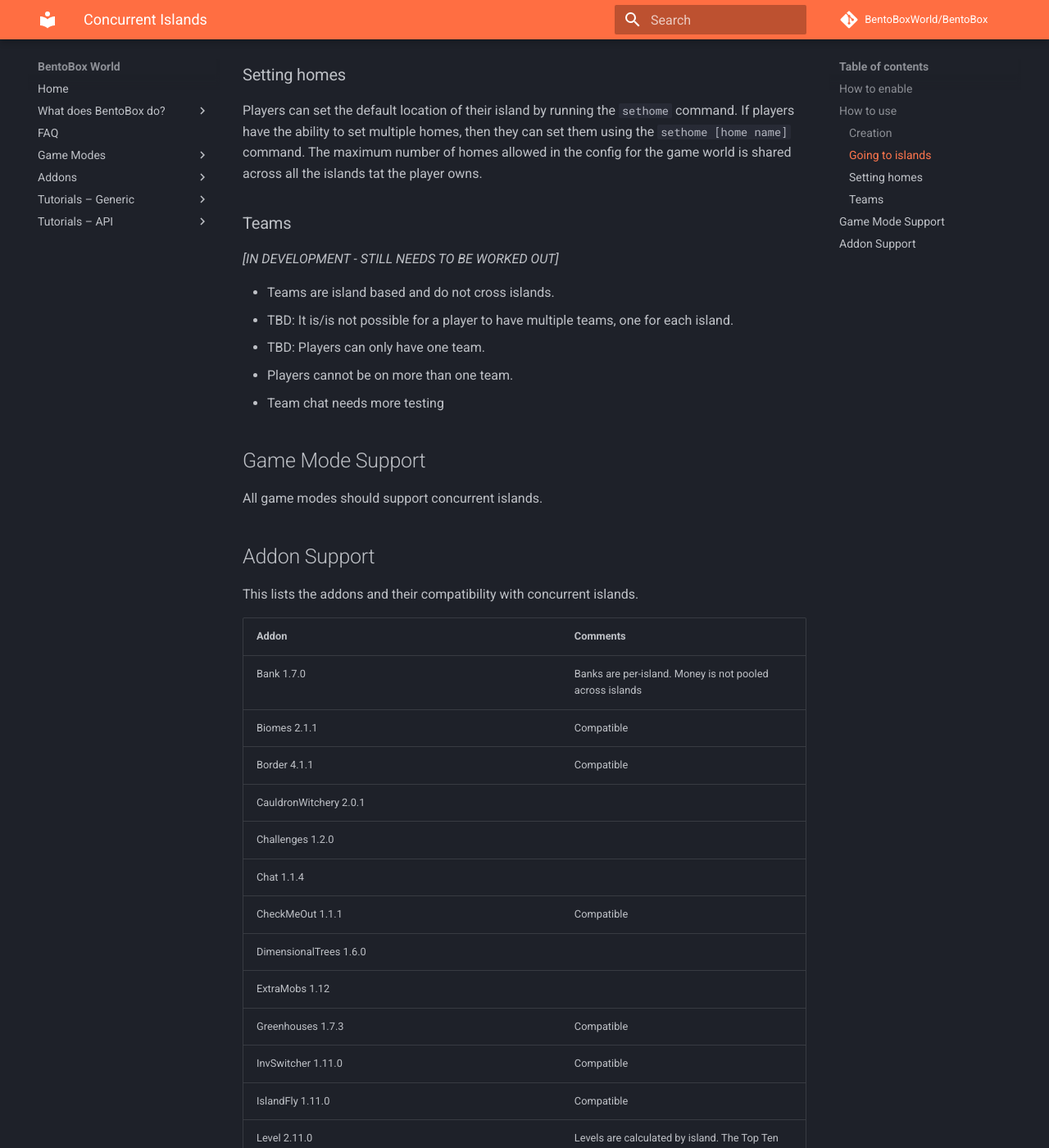
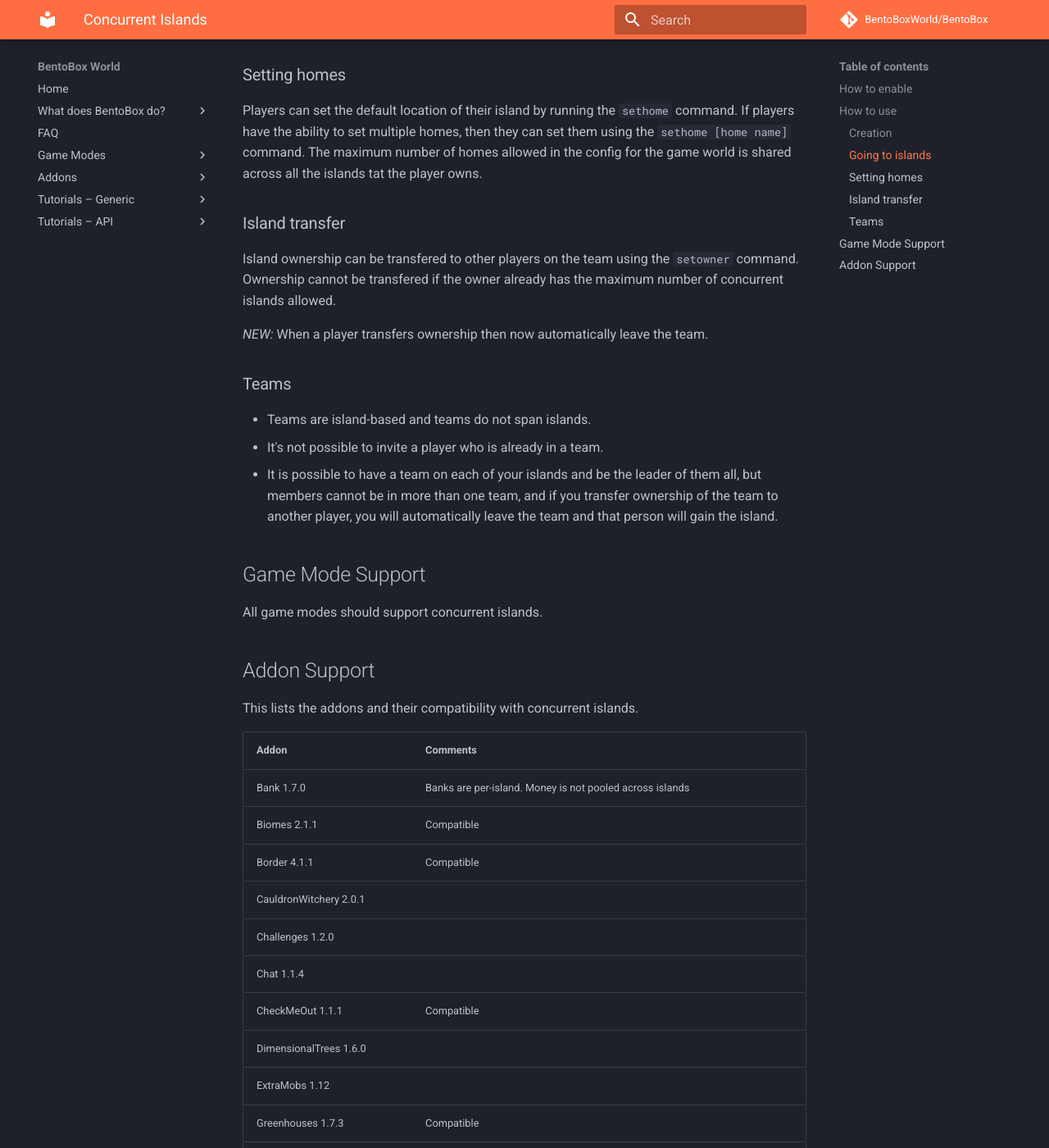
Before and after one commit to BentoBoxWorld/docs, an MkDocs documentation site: the page built from docs/BentoBox/ConcurrentIslands.md, in a window 1280 px wide and 1400 px high, scrolled down 966 px. Shown: the whole window at 82% size. Built offline with MkDocs 1.6.1 and Material for MkDocs 9.7.7, drawn with Linux system fonts in a browser that asks for light colours; comment, search, counter and statistics services are not loaded; some of the changed text lies outside the part shown.

Commit message:
Updated docs on concurrent islands.

```diff
--- a/docs/BentoBox/ConcurrentIslands.md
+++ b/docs/BentoBox/ConcurrentIslands.md
@@ -28,15 +28,17 @@
 
 Players can set the default location of their island by running the `sethome` command. If players have the ability to set multiple homes, then they can set them using the `sethome [home name]` command. The maximum number of homes allowed in the config for the game world is shared across all the islands tat the player owns.
 
+### Island transfer
+
+Island ownership can be transfered to other players on the team using the `setowner` command. Ownership cannot be transfered if the owner already has the maximum number of concurrent islands allowed.
+
+*NEW:* When a player transfers ownership then now automatically leave the team.
+
 ### Teams
 
-*[IN DEVELOPMENT - STILL NEEDS TO BE WORKED OUT]*
-
-- Teams are island based and do not cross islands.
-- TBD: It is/is not possible for a player to have multiple teams, one for each island.
-- TBD: Players can only have one team.
-- Players cannot be on more than one team.
-- Team chat needs more testing
+- Teams are island-based and teams do not span islands.
+- It's not possible to invite a player who is already in a team.
+- It is possible to have a team on each of your islands and be the leader of them all, but members cannot be in more than one team, and if you transfer ownership of the team to another player, you will automatically leave the team and that person will gain the island.
 
 ## Game Mode Support
 
@@ -60,8 +62,7 @@
 | Greenhouses 1.7.3 | Compatible  |
 | InvSwitcher 1.11.0 | Compatible  |
 | IslandFly 1.11.0 | Compatible  |
-| Level 2.11.0 | Levels are calculated by island. The Top Ten will show the score for the last calculated island.
-If teleporting is allowed when clicking on the Top Ten head, then players will go to the player's current island.  |
+| Level 2.11.0 | Levels are calculated by island. The Top Ten will show the score for the last calculated island. If teleporting is allowed when clicking on the Top Ten head, then players will go to the player's current island.  |
 | Likes 2.3.1 |   |
 | Limits 1.19.1 | Compatible. Limits are per-island.  |
 | MagicCobblestoneGenerator 2.5.1 |   |
```
